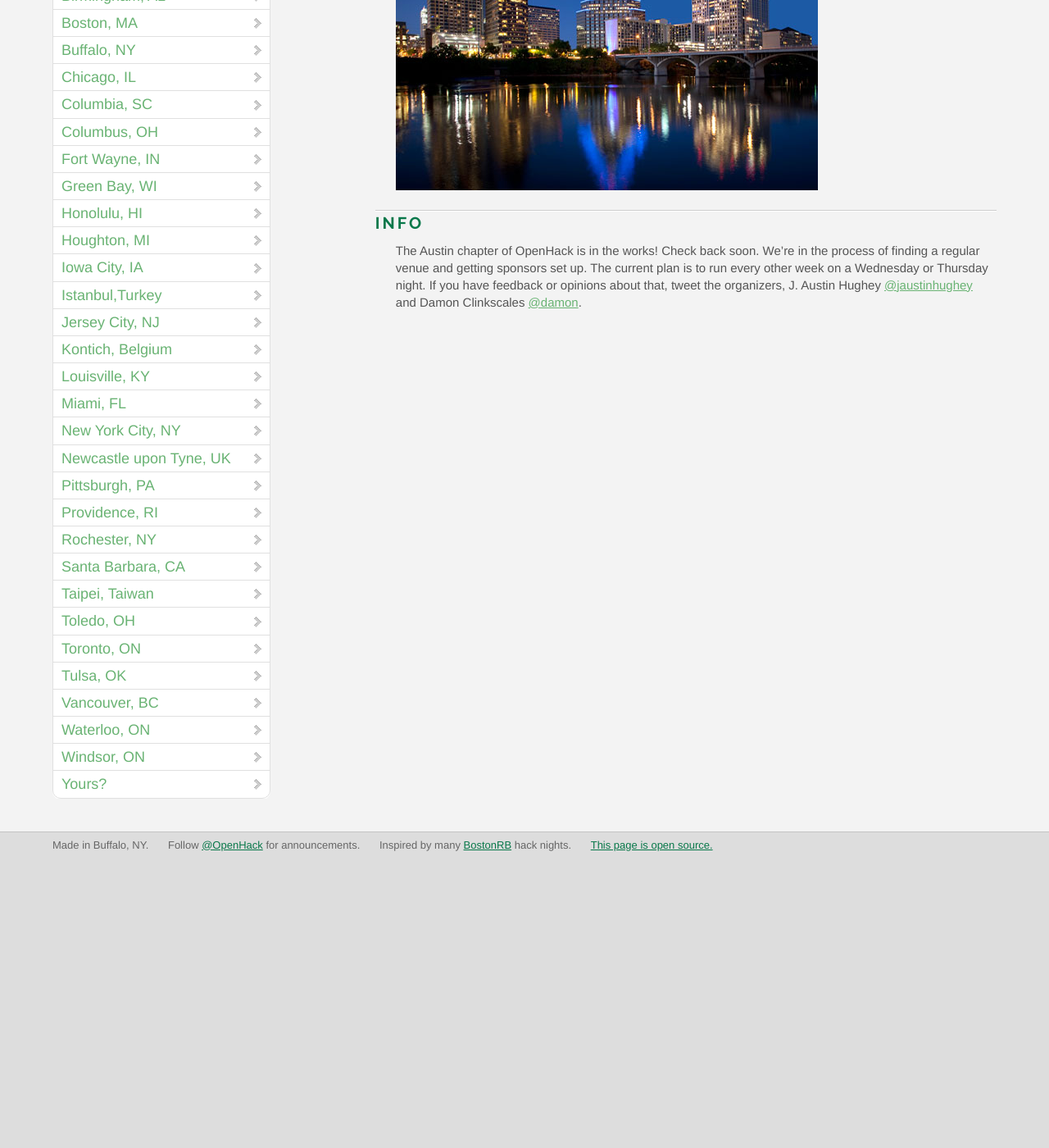
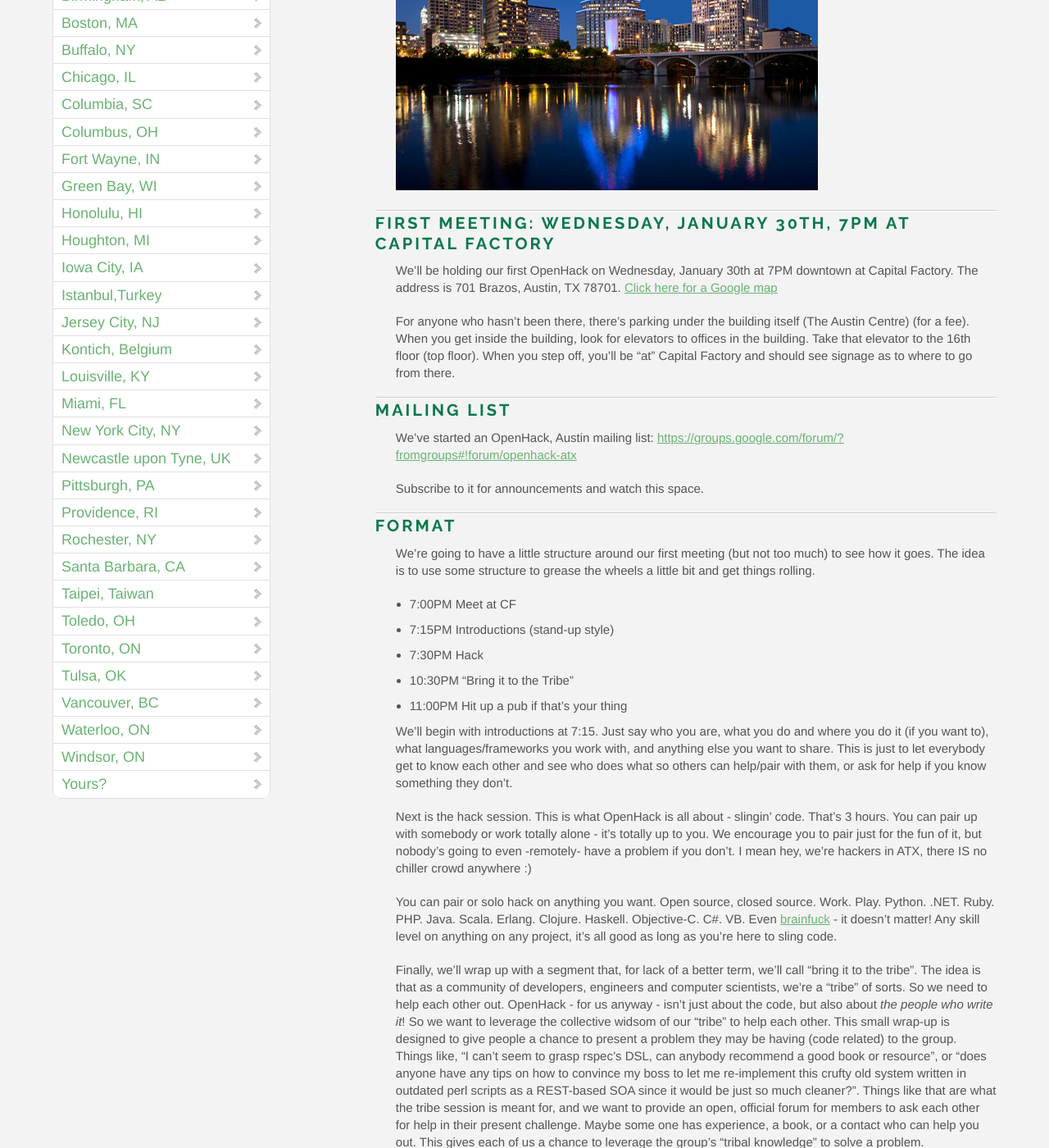
Before and after one commit to OpenHack/openhack.github.com, a Jekyll site: the page built from austin/index.markdown, in a window 1280 px wide and 1400 px high, scrolled down 370 px. Shown: the whole window at 82% size. Built offline with Jekyll 4.4.1, drawn with Linux system fonts in a browser that asks for light colours; nearby versions of some CDN libraries; Markdown is read by kramdown in place of the engine named in the settings; comment, search, counter and statistics services are not loaded; before the commit the page ends 1417 px from its top, so only the background shows below that; some of the changed text lies outside the part shown.

Commit message:
update Austin, TX details for Jan 30 first meeting

```diff
--- a/austin/index.markdown
+++ b/austin/index.markdown
@@ -7,9 +7,67 @@ title: OpenHack - Austin, TX
 
 ![Austin, TX Skyline](/austin/atx.jpg)
 
-### Info
+### First Meeting: Wednesday, January 30th, 7PM at Capital Factory
 
-The Austin chapter of OpenHack is in the works! Check back soon. We're in the process
-of finding a regular venue and getting sponsors set up. The current plan is to run every other week
-on a Wednesday or Thursday night. If you have feedback or opinions about that, tweet the organizers,
-J. Austin Hughey [@jaustinhughey](https://twitter.com/jaustinhughey) and Damon Clinkscales [@damon](https://twitter.com/damon).
+We'll be holding our first OpenHack on Wednesday, January 30th at 7PM downtown at Capital Factory.
+The address is 701 Brazos, Austin, TX 78701. [Click here for a Google map](http://goo.gl/maps/mKAtt)
+
+For anyone who hasn't been there, there's parking under the building itself (The Austin Centre) (for a fee).
+When you get inside the building, look for elevators to offices in the building. Take that elevator to the 16th floor (top floor).
+When you step off, you'll be "at" Capital Factory and should see signage as to where to go from there.
+
+### Mailing List
+
+We've started an OpenHack, Austin mailing list:
+[https://groups.google.com/forum/?fromgroups#!forum/openhack-atx](https://groups.google.com/forum/?fromgroups#!forum/openhack-atx)
+
+Subscribe to it for announcements and watch this space.
+
+### Format
+
+We're going to have a little structure around our first meeting (but not too much) to see how it goes. The idea is to
+use some structure to grease the wheels a little bit and get things rolling.
+
+- 7:00PM  Meet at CF
+- 7:15PM  Introductions (stand-up style)
+- 7:30PM  Hack
+- 10:30PM "Bring it to the Tribe"
+- 11:00PM Hit up a pub if that's your thing
+
+We'll begin with introductions at 7:15. Just say who you are, what you do and where you do it (if you want to),
+what languages/frameworks you work with, and anything else you want to share. This is just to let everybody get to
+know each other and see who does what so others can help/pair with them, or ask for help if you know something they don't.
+
+Next is the hack session. This is what OpenHack is all about - slingin' code. That's 3 hours. You can pair up with somebody
+or work totally alone - it's totally up to you. We encourage you to pair just for the fun of it, but nobody's going to even
+-remotely- have a problem if you don't. I mean hey, we're hackers in ATX, there IS no chiller crowd anywhere :)
+
+You can pair or solo hack on anything you want. Open source, closed source. Work. Play. Python. .NET. Ruby. PHP. Java. Scala.
+Erlang. Clojure. Haskell. Objective-C. C#. VB. Even [brainfuck](http://en.wikipedia.org/wiki/Brainfuck) - it doesn't matter!
+Any skill level on anything on any project, it's all good as long as you're here to sling code.
+
+Finally, we'll wrap up with a segment that, for lack of a better term, we'll call "bring it to the tribe". The idea is that
+as a community of developers, engineers and computer scientists, we're a "tribe" of sorts. So we need to help each other out.
+OpenHack - for us anyway - isn't just about the code, but also about *the people who write it*! So we want to leverage the
+collective widsom of our "tribe" to help each other. This small wrap-up is designed to give people a chance to present a
+problem they may be having (code related) to the group. Things like, "I can't seem to grasp rspec's DSL, can anybody
+recommend a good book or resource", or "does anyone have any tips on how to convince my boss to let me re-implement this
+crufty old system written in outdated perl scripts as a REST-based SOA since it would be just so much cleaner?". Things like
+that are what the tribe session is meant for, and we want to provide an open, official forum for members to ask each
+other for help in their present challenge. Maybe some one has experience, a book, or a contact who can help you out. This
+gives each of us a chance to leverage the group's "tribal knowledge" to solve a problem.
+
+We'll wrap up between 10:30 and 11PM and invite everyone out for drinks (of course totally optional) afterward.
+
+### How often are you running OpenHack ATX?
+
+We're not sure yet. We're going to start it up at once a month for now and if it catches on and folks want it,
+we could potentially move to every other week, venue willing.
+
+### We want feedback
+
+OpenHack is about the hacker/developer community. This group exists to give you a repeated/predictable opportunity to get out and among
+your peers, hack on a project, develop connections with people, and have fun while being productive. So if you have ideas
+on how we can further that goal, or have ideas on our proposed format, either tweet the organizers,
+J. Austin Hughey [@jaustinhughey](https://twitter.com/jaustinhughey) and Damon Clinkscales [@damon](https://twitter.com/damon),
+or post a message to the above mailing list.
```
